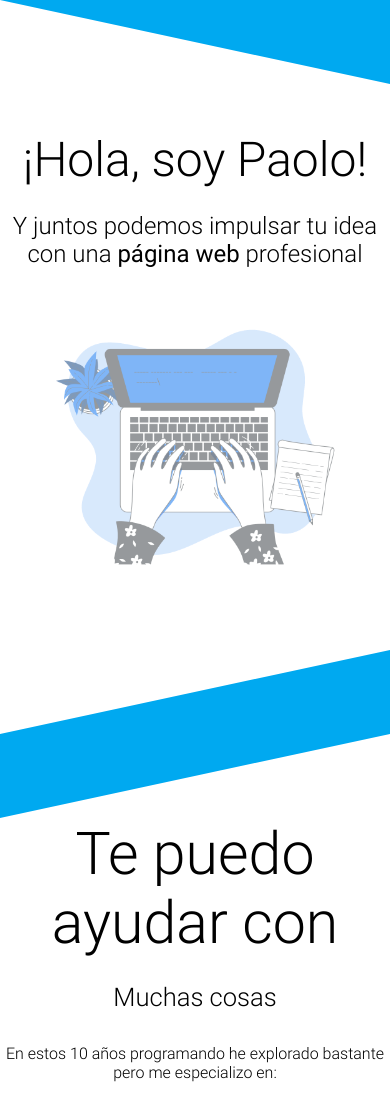
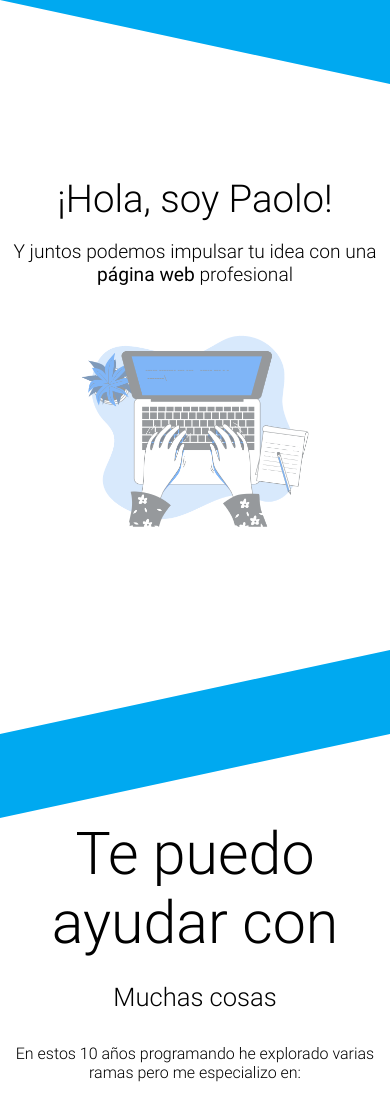
Before and after one commit to paolo-bonelli/paolo-bonelli.github.io, a website built with webpack: page src/index.html in a window 390 px wide. Shown: the top 1100 px of the page. Built offline with nearby package versions, Linux system fonts and the light colour scheme.

Commit message:
Reescritura del contenido en las habilidades

```diff
--- a/src/index.html
+++ b/src/index.html
@@ -3,21 +3,19 @@
   <head>
     <meta charset="UTF-8" />
     <meta name="viewport" content="width=device-width, initial-scale=1.0" />
-    <title>Haz tu página</title>
+    <title>Impulsa tu idea</title>
   </head>
   <body>
     <div id="portada" class="separador separador-sup separador-inf">
-      <div id="triangulo1"></div>
       <div id="saludo">
         <h1>¡Hola, soy Paolo!</h1>
         <p>Y juntos podemos impulsar tu idea con una <span>página web</span> profesional</p>
       </div>
-      <div class="triangulo-inf"></div>
     </div>
     <div id="mis-habilidades" class="separador separador-sup">
       <h1>Te puedo ayudar con</h1>
       <h3>Muchas cosas</h3>
-      <p>En estos 10 años programando he explorado bastante pero me especializo en:</p>
+      <p>En estos 10 años programando he explorado varias ramas pero me especializo en:</p>
       <div id="habilidades">
         <div id="web-design" class="habilidad">
           <div class="habilidad-img"></div>
--- a/src/styles/main.scss
+++ b/src/styles/main.scss
@@ -228,13 +228,14 @@ footer.agradecimientos {
       position: relative;
       width: 100%;
       right: 0;
+      font-size: larger;
     }
 
     & .background-img {
       width: 100vw;
       position: relative;
       height: auto;
-      max-width: 80%;
+      max-width: 65%;
       transform: initial;
       left: 0;
     }
```
